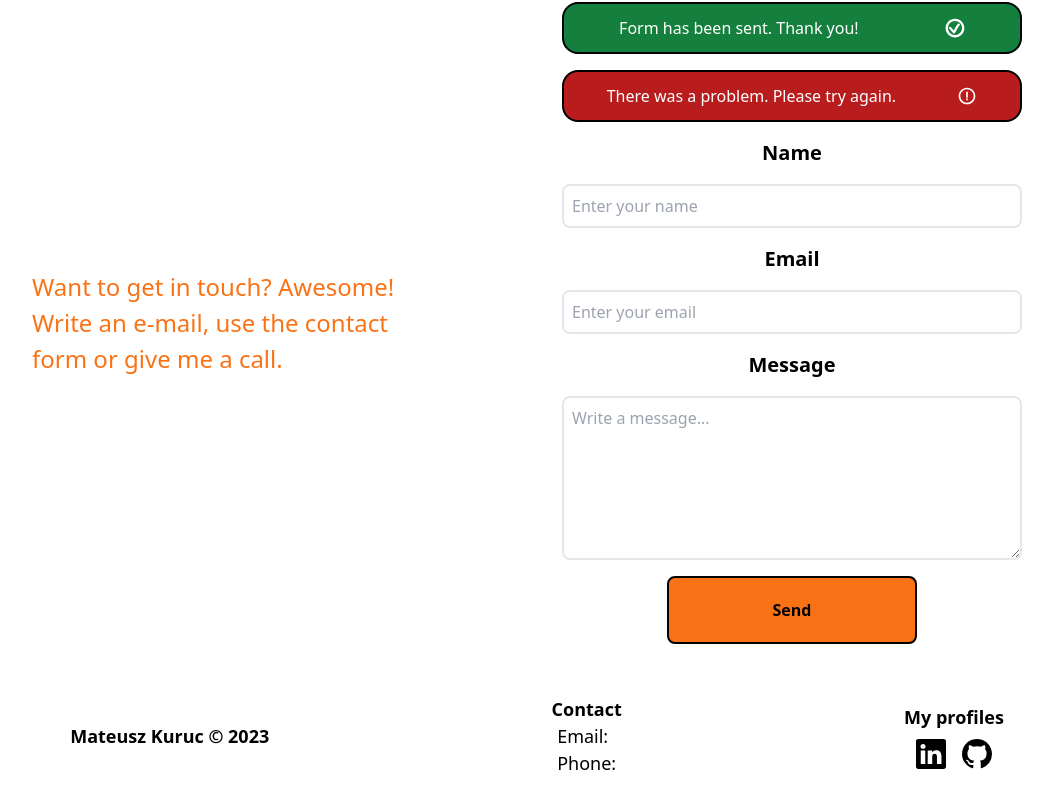
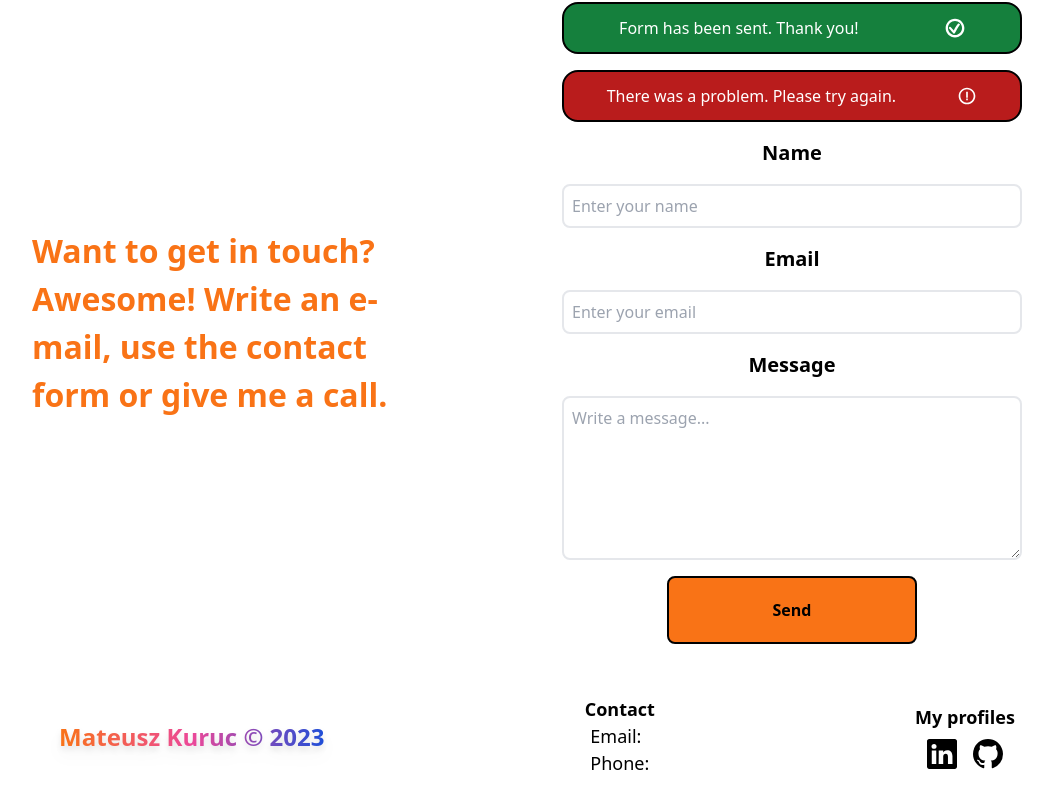
Before and after one commit to MateuszKuruc/developer-portfolio, a Next.js app in the folder developer-portfolio-site/: page / in a window 1280 px wide. Shown: the part 1538-2347 px from the top of the page, without its empty margins (103-1156 px from the left). Built offline with nearby package versions, Linux system fonts and the light colour scheme.

Commit message:
multiple minor styling changes across components

```diff
--- a/developer-portfolio-site/src/app/components/Contact.tsx
+++ b/developer-portfolio-site/src/app/components/Contact.tsx
@@ -3,10 +3,10 @@ import Form from "./Form";
 
 const Contact = () => {
   return (
-    <section id="contact" className="content-container border-t-2">
+    <section id="contact" className="content-container border-t-2 dark:bg-gray-950">
       <div className="flex flex-col padding-container md:flex-row items-center justify-around">
         <div className="pt-6 md:pt-0 max-w-[400px]">
-          <h2 className="regular-24 text-orange-500">
+          <h2 className="bold-32 text-orange-500">
             Want to get in touch? Awesome! Write an e-mail, use the contact form
             or give me a call.
           </h2>
--- a/developer-portfolio-site/src/app/components/Footer.tsx
+++ b/developer-portfolio-site/src/app/components/Footer.tsx
@@ -5,7 +5,7 @@ const Footer = () => {
     <section className="content-container">
       <div className="gap-4 md:gap-0 p-8 flex flex-col md:flex-row items-center justify-around">
         <div>
-          <p className="bold-18">Mateusz Kuruc © 2023</p>
+          <p className="bold-24 text-transparent bg-clip-text bg-gradient-to-r from-orange-500 via-pink-500 to-blue-700 drop-shadow-lg">Mateusz Kuruc © 2023</p>
         </div>
 
         <div className="flex flex-col items-center">
--- a/developer-portfolio-site/src/app/globals.css
+++ b/developer-portfolio-site/src/app/globals.css
@@ -30,7 +30,7 @@
 }
 
 .btn-submit {
-  @apply border-black rounded-lg w-[250px] self-center font-bold border-2 bg-orange-500 py-5 hover:bg-orange-600 cursor-pointer hover:scale-105;
+  @apply border-black rounded-lg w-[250px] self-center font-bold border-2 dark:border-white dark:text-black bg-orange-500 py-5 hover:bg-orange-600 cursor-pointer hover:scale-105;
 }
 
 .btn-disabled {
@@ -69,6 +69,10 @@
   @apply text-[32px] font-[700];
 }
 
+.bold-24 {
+  @apply text-[24px] font-[700]
+}
+
 .bold-20 {
   @apply text-[20px] font-[700];
 }
```
